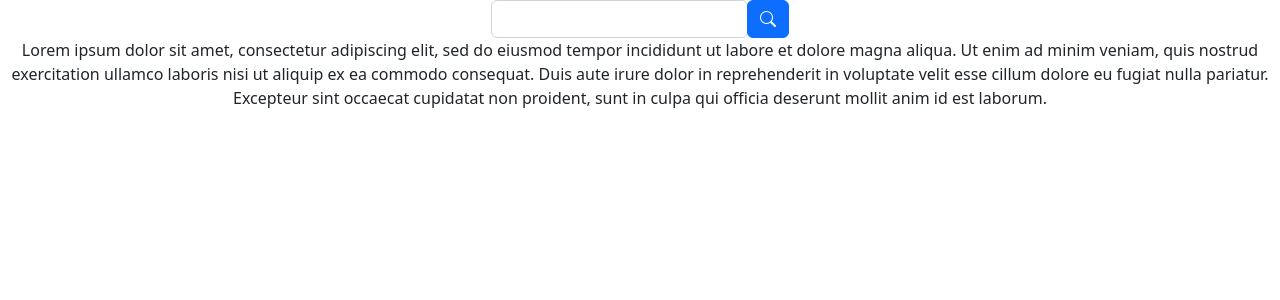
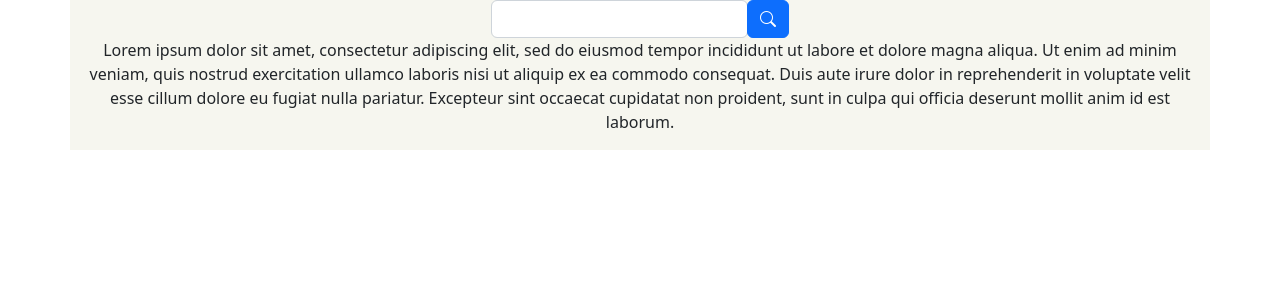
Before and after one commit to Sujanabhandari/hacker_news_react, a React (Create React App) app: page / in a window 1280 px wide. Shown: the top 300 px of the page. Built offline with nearby package versions, Linux system fonts and the light colour scheme.

Commit message:
add bootstrap

```diff
--- a/package.json
+++ b/package.json
@@ -9,6 +9,7 @@
     "bootstrap": "^5.2.0",
     "bootstrap-icons": "^1.9.1",
     "react": "^18.2.0",
+    "react-bootstrap": "^2.4.0",
     "react-dom": "^18.2.0",
     "react-scripts": "5.0.1",
     "web-vitals": "^2.1.4"
--- a/src/Components/MainContainer.js
+++ b/src/Components/MainContainer.js
@@ -1,15 +1,21 @@
 import React from 'react';
 import SearchBar from './SearchBar';
+import Container from 'react-bootstrap/Container';
+import Row from 'react-bootstrap/Row';
+import Col from 'react-bootstrap/Col';
+
 function Main() {
   return (
-    <div className="main">
-
+    <Container className="main">
+      <Row>
+        <Col>
         <SearchBar />
         <p>
           Lorem ipsum dolor sit amet, consectetur adipiscing elit, sed do eiusmod tempor incididunt ut labore et dolore magna aliqua. Ut enim ad minim veniam, quis nostrud exercitation ullamco laboris nisi ut aliquip ex ea commodo consequat. Duis aute irure dolor in reprehenderit in voluptate velit esse cillum dolore eu fugiat nulla pariatur. Excepteur sint occaecat cupidatat non proident, sunt in culpa qui officia deserunt mollit anim id est laborum.
         </p>
-
-    </div>
+        </Col>
+      </Row>
+    </Container>
   );
 }
 
```
Also changed, not shown: 1 other file (tests, documents, lock files or other folders).
